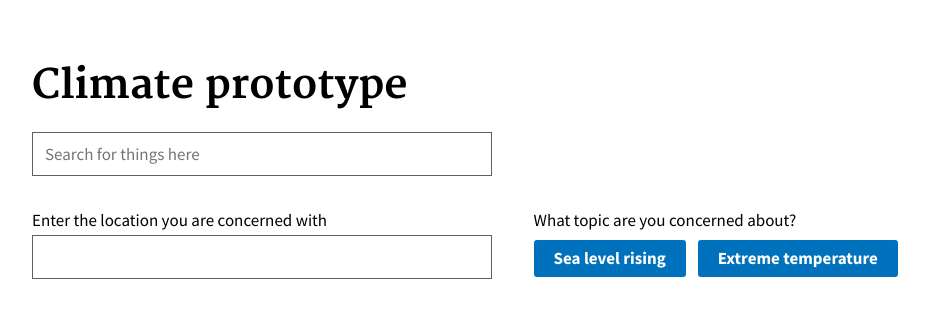
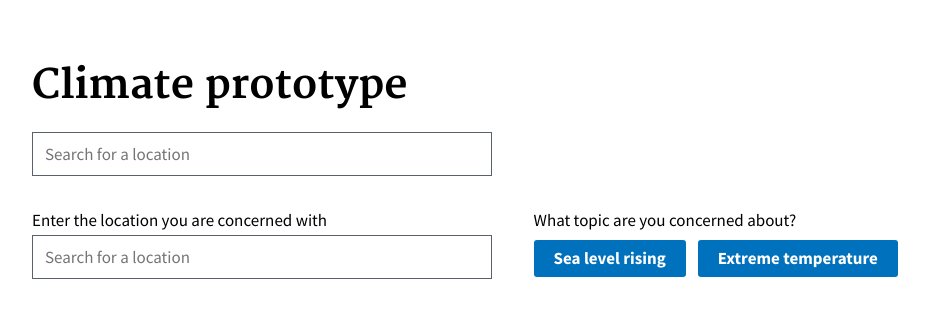
Before and after one commit to 18F/climate-labs, a Jekyll site: the page built from index.html, in a window 1280 px wide. Shown: the top 318 px of the page, without its empty margins (118-1047 px from the left). Built offline with Jekyll 4.4.1, drawn with Linux system fonts in a browser that asks for light colours.

Commit message:
Use location search include on landing page

```diff
--- a/index.html
+++ b/index.html
@@ -12,12 +12,14 @@ scripts:
   <h1>Climate prototype</h1>
 </header>
 <main>
-  <search-box index-src="/search.json"></search-box>
+  <div id="search-form">
+    {% include location_search.html %}
+  </div>
 
   <form method="get" id="query-form">
     <div class="usa-width-one-half">
       <label for="location">Enter the location you are concerned with</label>
-      <input type="text" name="location" id="location">
+      {% include location_search.html %}
     </div>
     <div class="usa-width-one-half">
         <label for="topic-btns">What topic are you concerned about?</label>
--- a/js/views/landing.js
+++ b/js/views/landing.js
@@ -4,7 +4,7 @@
   var formTest = params ? params.test : false;
 
   var formEl = document.querySelector('#query-form');
-  var searchEl = document.querySelector('search-box');
+  var searchEl = document.querySelector('#search-form');
 
   if (formTest === 'search') {
     formEl.remove();
```
